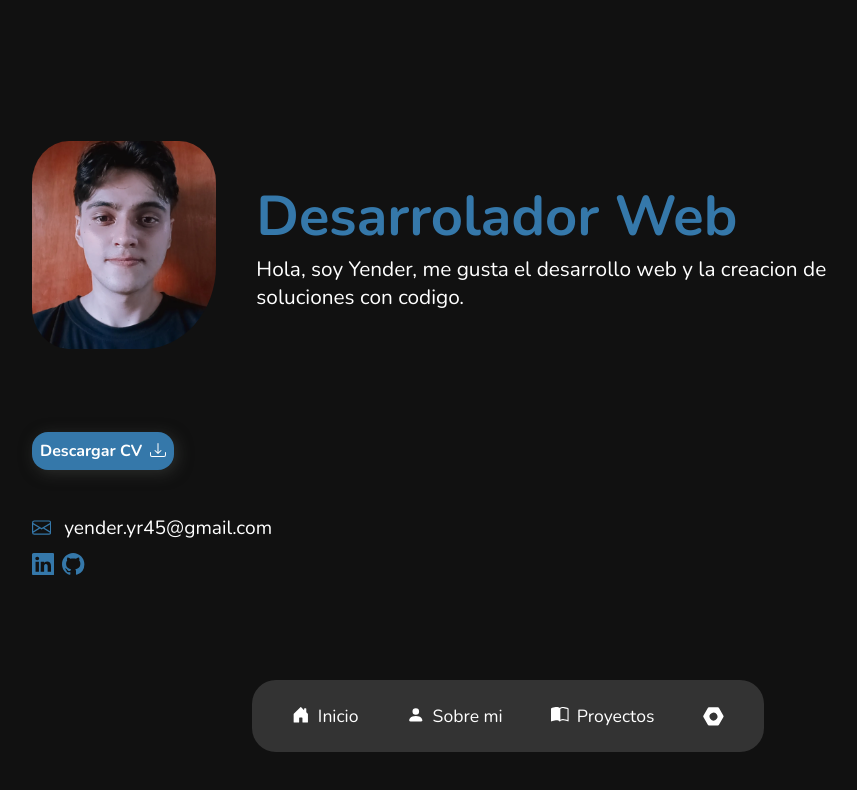
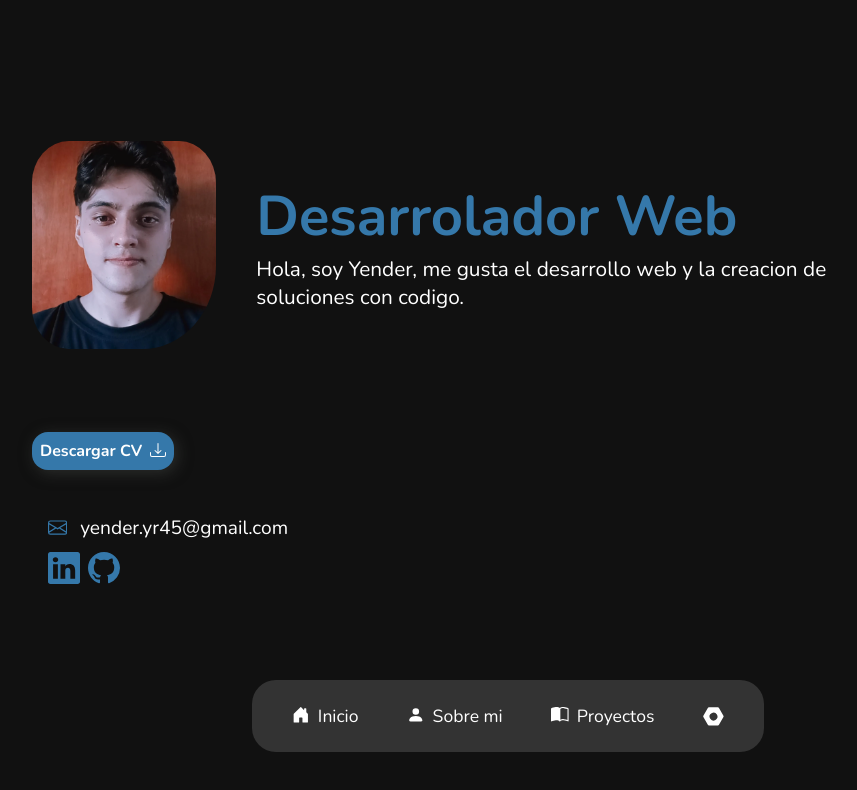
Before and after one commit to Zeider45/portfolio-yen, a React (Vite) app: page / in a window 1280 px wide. Shown: the top 790 px of the page, without its empty margins (132-989 px from the left). Built offline with nearby package versions, Linux system fonts and the light colour scheme.

Commit message:
update files

```diff
--- a/src/components/Main.jsx
+++ b/src/components/Main.jsx
@@ -107,7 +107,7 @@ const Container = styled.div`
 
       .picture-container {
         width: 10rem;
-        height: 18rem;
+        height: 12rem;
         border-radius: 20% 20% 40%;
         overflow: hidden;
         img {
@@ -182,6 +182,7 @@ const Container = styled.div`
 
     .contact-info {
       font-size: 1.2rem;
+      padding-left: 1rem;
       p {
         color: var(--text-color);
         margin-bottom: 0.5rem;
@@ -194,7 +195,7 @@ const Container = styled.div`
         }
       }
       a {
-        font-size: 1.4rem;
+        font-size: 2rem;
         position: relative;
         color: var(--first-color);
         margin-right: 0.5rem;
--- a/src/components/Proyects.jsx
+++ b/src/components/Proyects.jsx
@@ -35,7 +35,7 @@ const Container = styled.div`
     grid-template-rows: repeat(4, 10rem);
     gap: 1rem;
     width: 90%;
-    height: 80%;
+    height: 95%;
     margin: auto;
     overflow: auto;
     padding-right: 0.5rem;
```
